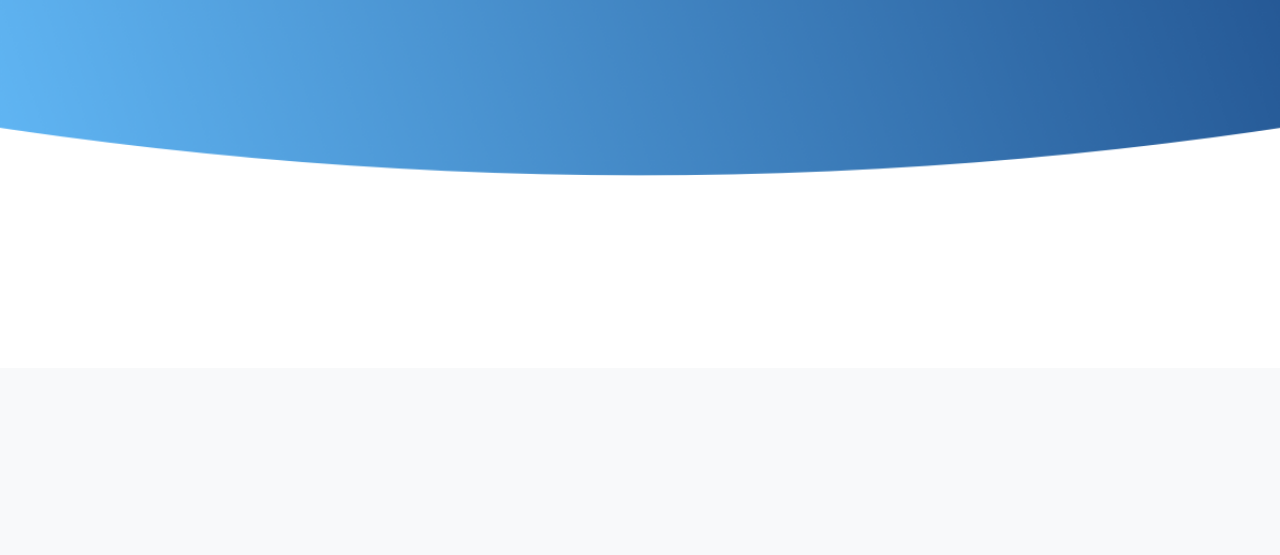
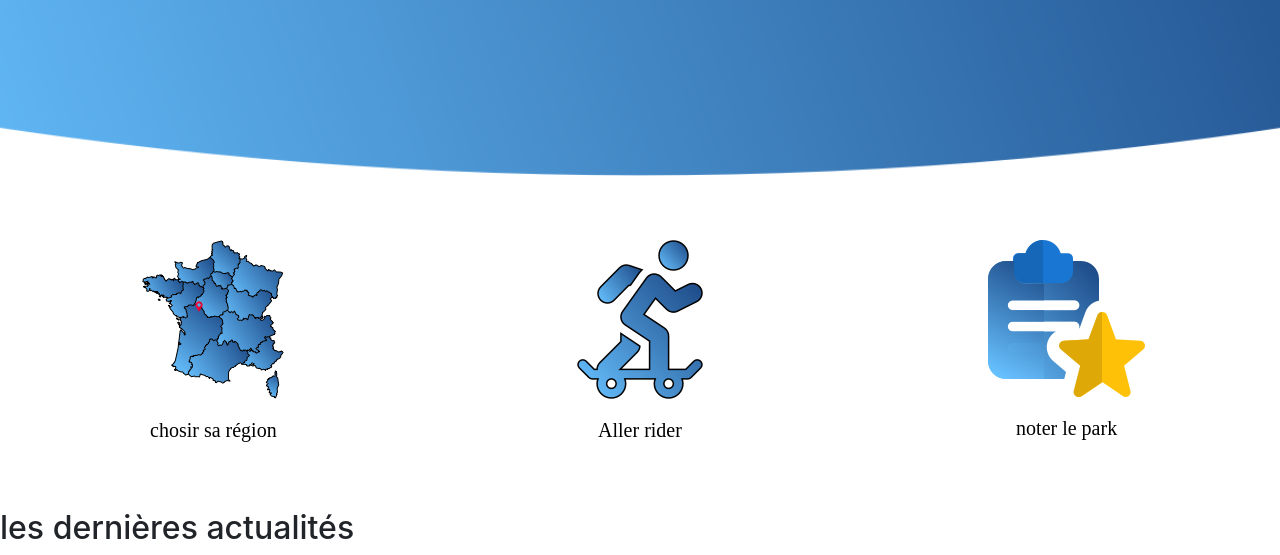
Before and after one commit to simon-silvestre/RideFrance, a PHP site: page / in a window 1280 px wide. Shown: the part 432-987 px from the top of the page. Before the commit the page ends 608 px from the top, so only its background shows below. Run offline with PHP 8.4, Linux system fonts and the light colour scheme; some libraries are stand-ins or nearby versions.

Commit message:
update-header+Icon-Section

```diff
--- a/style.css
+++ b/style.css
@@ -1,10 +1,4 @@
-.row
-{
-    margin: 0!important;
-    padding: 0!important;
-    text-decoration: none;
-    list-style: none;
-}
+/************************** NavBar **************************/
 
 ul a
 {
@@ -13,10 +7,21 @@
 }
 
 .navbar-expand-lg .navbar-nav .dropdown-menu
-    {
-        border-color: #fff!important;
-        background-color: transparent!important;
-    }
+{
+    border-color: #fff!important;
+    background-color: transparent!important;
+}
+
+.navbar-dark .navbar-nav .nav-link:focus, .navbar-dark .navbar-nav .nav-link:hover {
+    color: #e5eef3bf!important;
+}
+
+.dropdown-item:focus, .dropdown-item:hover
+{
+    background-color: #0554F2!important;
+}
+
+/************************** Banner **************************/
 
 #banner
 {
@@ -25,6 +30,14 @@
     background-repeat: no-repeat;
     background-size: cover;
     height: 38rem;
+}
+
+#banner .row
+{
+    margin: 0!important;
+    padding: 0!important;
+    text-decoration: none;
+    list-style: none;
 }
 
 #text-left h1
@@ -44,14 +57,32 @@
     margin-top: 1rem!important;
 }
 
+/************************** HomeIcons **************************/
+
+.home_icon_text
+{
+    font-family: 'HelveticaNeue-CondensedBold';
+    font-size: 20px;
+    color: #000;
+    letter-spacing: 0;
+    text-align: center;
+}
+
+
+/************************** MediaQueries **************************/
 
 @media (max-width: 992px)
 {
-    .connected_button {
-        margin-left: -18px;
-    }
+    /**************** NavBar ****************/
+
     .navbar-expand-lg .navbar-nav .dropdown-menu
     {
         border: none;
     }
+
+    /**************** Banner ****************/
+
+    .connected_button {
+        margin-left: -18px;
+    }
 }
--- a/view/homePage.php
+++ b/view/homePage.php
@@ -46,6 +46,8 @@
         </form>
       </div>
     </nav>
+
+
     <div class="row justify-content-around">
       <div class="col-lg-5 text-center text-lg-left mt-lg-5 ml-4" id="text-left">
         <h1 class="text-center text-lg-left mt-lg-5">Envie de rider ?</br>trouve un skatepark </h1>
@@ -56,5 +58,29 @@
       </div>
     </div>
   </div>
+
+  <div class="container-fluid" id="homeIcon">
+    <div class="row justify-content-around mt-5">
+      <div class="home_icon col-4 text-center mt-3">
+        <img class="mx-auto" src="assets/icon-carte.png" alt="carte de france">
+        <p class="home_icon_text text-center mt-3">chosir sa région</p>
+      </div>
+      <div class="home_icon col-4 text-center mt-3">
+        <img class="mx-auto" src="assets/icon-skate.png" alt="skateur">
+        <p class="home_icon_text text-center mt-3">Aller rider</p>
+      </div>
+      <div class="home_icon col-4 text-center mt-3">
+        <img class="mx-auto" src="assets/icon-notes.png" alt="notes">
+        <p class="home_icon_text text-center mt-3">noter le park</p>
+      </div>
+    </div>
+  </div>
+
+
+  <div class="container-fluid" id="Actualités">
+    <div class="row mt-5">
+      <h2 class="text-center">les dernières actualités</h2>
+    </div>
+  </div>
 </body>
 </html>
```
Also changed, not shown: assets/icon-carte.png (renamed from assets/icon carte.png), assets/icon-notes.png (added), assets/icon-skate.png (renamed from assets/icon skate.png).
